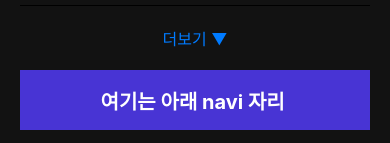
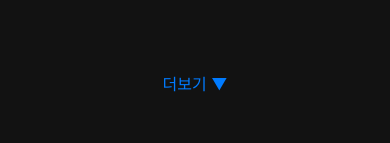
Before and after one commit to shinhan-platform/stock, a React Native app in the folder rmapp/: screen / in a window 390 px wide. Shown: the part 697-840 px from the top of the page. Built offline with nearby package versions, Linux system fonts and the light colour scheme.

Commit message:
update : Genius, BottomNav

```diff
--- a/rmapp/package.json
+++ b/rmapp/package.json
@@ -14,6 +14,8 @@
     "react": "18.2.0",
     "react-native": "0.72.6",
     "react-native-chart-kit": "^6.12.0",
+    "react-native-fast-image": "^8.6.3",
+    "react-native-gesture-handler": "^2.13.4",
     "react-native-svg": "^13.14.0",
     "react-native-vector-icons": "^10.0.2"
   },
--- a/rmapp/src/components/BottomNav.js
+++ b/rmapp/src/components/BottomNav.js
@@ -1,16 +1,31 @@
+// BottomNav.js
+
 import React from 'react';
-import { View, Text } from 'react-native';
-import { styles } from '../styles/BottomNav';
+import { View, TouchableOpacity, Text } from 'react-native';
+import { AntDesign, FontAwesome } from '@expo/vector-icons'; // 필요한 아이콘 라이브러리를 import하세요.
+import styles from '../styles/BottomNavStyle'; // BottomNav 스타일을 불러옵니다.
 
-const BottomNav = ({ title }) => {
+function BottomNav() {
   return (
-    <View style={styles.header}>
-      <Text style={styles.title}>{title}여기는 아래 navi 자리 </Text>
-      {/* 필요한 경우 여기에 추가 버튼이나 로고 포함 */}
+    <View style={styles.container}>
+      <TouchableOpacity style={styles.tabItem}>
+        <AntDesign name="home" size={24} color="white" />
+        <Text style={styles.tabItem}>홈</Text>
+      </TouchableOpacity>
+      <TouchableOpacity style={styles.tabItem}>
+        <AntDesign name="hearto" size={24} color="gray" />
+        <Text style={styles.text}>관심</Text>
+      </TouchableOpacity>
+      <TouchableOpacity style={styles.tabItem}>
+        <FontAwesome name="line-chart" size={24} color="gray" />
+        <Text style={styles.text}>주식</Text>
+      </TouchableOpacity>
+      <TouchableOpacity style={styles.tabItem}>
+        <AntDesign name="menuunfold" size={24} color="gray" />
+        <Text style={styles.text}>전체</Text>
+      </TouchableOpacity>
     </View>
   );
 }
 
-
-
 export default BottomNav;
--- /dev/null
+++ b/rmapp/src/components/Genius.js
@@ -0,0 +1,108 @@
+import React, { useRef, useEffect } from 'react';
+import { View, Text, PanResponder, Animated, Dimensions, StyleSheet } from 'react-native';
+import Icon from 'react-native-vector-icons/FontAwesome';
+import styles from '../styles/GeniusStyle';
+
+const images = [
+  { name: '워렌 버핏' },
+  { name: '빌 게이츠' },
+  { name: '캐시 우드' },
+];
+
+const screenWidth = Dimensions.get('window').width;
+
+const getRandomColor = () => {
+  const letters = '0123456789ABCDEF';
+  let color = '#';
+  for (let i = 0; i < 6; i++) {
+    color += letters[Math.floor(Math.random() * 16)];
+  }
+  return color;
+};
+
+const Genius = () => {
+  const scrollX = useRef(new Animated.Value(0)).current;
+  const scrollXAnimated = useRef(new Animated.Value(0)).current;
+  const panResponder = useRef(
+    PanResponder.create({
+      onStartShouldSetPanResponder: () => true,
+      onPanResponderMove: Animated.event(
+        [null, { dx: scrollXAnimated }],
+        { useNativeDriver: false }
+      ),
+      onPanResponderRelease: (e, gestureState) => {
+        if (gestureState.vx >= 0.5) {
+          Animated.timing(scrollXAnimated, {
+            toValue: 0,
+            duration: 1000,
+            useNativeDriver: false,
+          }).start();
+        } else if (gestureState.vx <= -0.5) {
+          Animated.timing(scrollXAnimated, {
+            toValue: -screenWidth,
+            duration: 1000,
+            useNativeDriver: false,
+          }).start();
+        }
+      },
+    })
+  ).current;
+
+  useEffect(() => {
+    Animated.loop(
+      Animated.timing(scrollX, {
+        toValue: -screenWidth,
+        duration: 10000,
+        useNativeDriver: false,
+      })
+    ).start();
+  }, []);
+
+  const renderImage = (item, index) => {
+    const iconBackgroundColor = getRandomColor(); // 무작위 색상 생성
+    return (
+      <Animated.View
+        key={index}
+        style={[
+          styles.imageContainer,
+          {
+            transform: [
+              {
+                translateX: Animated.multiply(
+                  scrollXAnimated.interpolate({
+                    inputRange: [-screenWidth, 0],
+                    outputRange: [screenWidth, 0],
+                  }),
+                  -1
+                ),
+              },
+            ],
+            backgroundColor: iconBackgroundColor, // 무작위 색상 적용
+          },
+        ]}
+      >
+        <Icon name="user" size={30} color="black" style={styles.icon} />
+        <Text style={styles.name}>{item.name}</Text>
+      </Animated.View>
+    );
+  };
+
+  return (
+    <View style={styles.container}>
+      <View style={styles.iconContainer}>
+        <Animated.View
+          style={{
+            flexDirection: 'row',
+            justifyContent: 'flex-start',
+            transform: [{ translateX: scrollXAnimated }],
+          }}
+          {...panResponder.panHandlers}
+        >
+          {images.map((item, index) => renderImage(item, index))}
+        </Animated.View>
+      </View>
+    </View>
+  );
+};
+
+export default Genius;
--- a/rmapp/src/components/Header.js
+++ b/rmapp/src/components/Header.js
@@ -1,6 +1,6 @@
 import React from 'react';
 import { View, Text } from 'react-native';
-import { styles } from '../styles/Header';
+import { styles } from '../styles/HeaderStyle';
 
 const Header = ({ title }) => {
   return (
--- a/rmapp/src/screens/HomeScreen.js
+++ b/rmapp/src/screens/HomeScreen.js
@@ -1,13 +1,15 @@
 import React from 'react';
-import { ScrollView, FlatList } from 'react-native';
+import { ScrollView, View, FlatList } from 'react-native';
 import Header from '../components/Header';
 import Chart from '../components/Chart';
 import StockItem from '../components/StockItem';
-import BottomNav from '../components/BottomNav';
 import { mainStyles } from '../styles/mainStyles';
 import SectionTitle from '../components/SectionTitle';
 import MoreButton from '../components/MoreButton';
-import SectionNav from '../components/SectionNav'
+import SectionNav from '../components/SectionNav';
+import Genius from '../components/Genius';
+import BottomNav from '../components/BottomNav';
+
 
 
 const HomeScreen = () => {
@@ -38,7 +40,17 @@ const HomeScreen = () => {
       />
       <MoreButton  />
 
-      <BottomNav />
+      <SectionTitle title="주식의 신 따라하기 " />
+
+      <Genius />
+
+
+
+      <View style={mainStyles.contentContainer}>
+        <BottomNav />
+
+      </View>
+
     </ScrollView>
   );
 }
--- a/rmapp/src/styles/BottomNav.js
+++ /dev/null
@@ -1,16 +0,0 @@
-
-import { StyleSheet } from 'react-native';
-
-export const styles = StyleSheet.create({
-    header: {
-        height: 60,
-        backgroundColor: '#4834d4',  // 퍼플 색상
-        alignItems: 'center',
-        justifyContent: 'center',
-      },
-      title: {
-        color: '#fff',
-        fontSize: 20,
-        fontWeight: 'bold',
-      },
-});
--- /dev/null
+++ b/rmapp/src/styles/BottomNavStyle.js
@@ -0,0 +1,22 @@
+import { StyleSheet } from 'react-native';
+
+const styles = StyleSheet.create({
+  container: {
+    flexDirection: 'row',
+    justifyContent: 'space-around',
+    alignItems: 'center',
+    backgroundColor: '#3030303',
+    height: 80,
+  },
+  tabItem: {
+    alignItems: 'center',
+    justifyContent: 'center', // 아이콘과 텍스트를 세로 중앙 정렬
+    color: 'white',
+  },
+
+  text: {
+    color: 'grey', // 텍스트의 색상을 흰색으로 설정
+  },
+});
+
+export default styles;
--- /dev/null
+++ b/rmapp/src/styles/GeniusStyle.js
@@ -0,0 +1,26 @@
+import { StyleSheet } from 'react-native';
+
+const styles = StyleSheet.create({
+  container: {
+    flex: 1,
+    justifyContent: 'space-between',
+    alignItems: 'center',
+    backgroundColor :"#40404042",
+    padding : 20
+
+  },
+  imageRow: {
+    flexDirection: 'row',
+  },
+  imageContainer: {
+    marginRight: 10,
+    alignItems: 'center',
+    borderRadius: 50, // 원형 모양으로 만들기 위한 속성
+    padding: 25, // 아이콘 주변의 간격 조절
+  },
+  name: {
+    marginTop: 5,
+  },
+});
+
+export default styles;
--- a/rmapp/src/styles/StockItemStyle.js
+++ b/rmapp/src/styles/StockItemStyle.js
@@ -6,9 +6,9 @@ export const styles = StyleSheet.create({
     alignItems: 'center',
     justifyContent: 'space-between',
     padding: 15,
-    borderBottomWidth: 1,
+    backgroundColor :"#40404042",
+    paddingVertical: 15, // 패딩 간격 조정
 
-    paddingVertical: 15, // 패딩 간격 조정
   },
   leftContainer: {
     flexDirection: 'row',
```
Also changed, not shown: rmapp/src/styles/HeaderStyle.js (renamed from rmapp/src/styles/Header.js), 1 other file (tests, documents, lock files or other folders).
